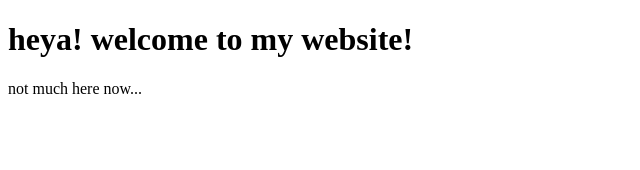
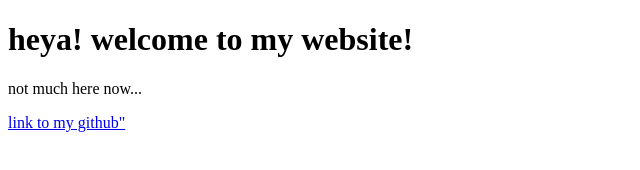
Before and after one commit to pizzahere/websitev1, a plain HTML site: page index.html in a window 1280 px wide. Shown: the whole page, without its empty margins (0-640 px from the left). Drawn offline with Linux system fonts and the light colour scheme.

Commit message:
Update index.html

```diff
--- a/index.html
+++ b/index.html
@@ -7,6 +7,7 @@
 
 <h1>heya! welcome to my website!</h1>
 <p>not much here now...</p>
+  <a href="https://github.com/pizzahere">link to my github"</a>
 
 </body>
 </html>
```
